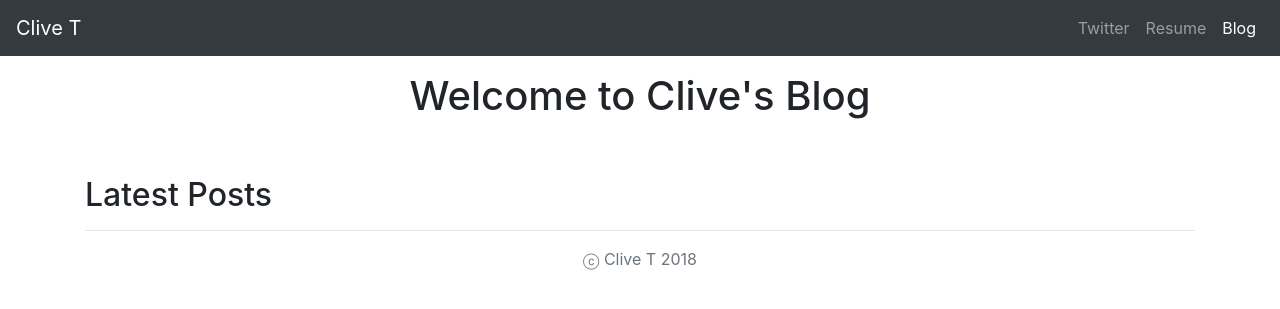
After one commit to clive107/portfolio-project, a Django app: page /blog/ in a window 1280 px wide. The commit adds this page. Shown: the top 309 px of the page. Run offline with Django 3.2, Linux system fonts and the light colour scheme; data that the repository does not hold is empty; some libraries are stand-ins or nearby versions.

Commit message:
Blog functionality and polish

```diff
--- /dev/null
+++ b/blog/templates/blog/allblogs.html
@@ -0,0 +1,69 @@
+
+<!doctype html>
+<html lang="en">
+  <head>
+    {% load staticfiles %}
+    <meta charset="utf-8">
+    <meta name="viewport" content="width=device-width, initial-scale=1, shrink-to-fit=no">
+    <meta name="description" content="">
+    <meta name="author" content="">
+
+    <title>Clive's Blog</title>
+
+    <!-- Bootstrap core CSS -->
+    <link rel="stylesheet" href="https://stackpath.bootstrapcdn.com/bootstrap/4.1.3/css/bootstrap.min.css" integrity="sha384-MCw98/SFnGE8fJT3GXwEOngsV7Zt27NXFoaoApmYm81iuXoPkFOJwJ8ERdknLPMO" crossorigin="anonymous">
+  </head>
+
+  <body>
+
+    <header>
+      <nav class="navbar navbar-expand-lg navbar-dark bg-dark">
+          <a class="navbar-brand" href="{% url 'home' %}">Clive T</a>
+          <button class="navbar-toggler" type="button" data-toggle="collapse" data-target="#navbarNavAltMarkup" aria-controls="navbarNavAltMarkup" aria-expanded="false" aria-label="Toggle navigation">
+            <span class="navbar-toggler-icon"></span>
+          </button>
+          <div class="collapse navbar-collapse" id="navbarNavAltMarkup">
+            <div class="navbar-nav ml-auto">
+              <a class="nav-item nav-link" href="http://twitter.com/nickchuckwalter">Twitter</a>
+              <a class="nav-item nav-link" href="{% static 'resume.pdf' %}">Resume</a>
+              <a class="nav-item nav-link active" href="{% url 'allblogs' %}">Blog</a>
+            </div>
+          </div>
+        </nav>
+    </header>
+
+    <main role="main">
+
+      <div class="container">
+        <h1 class="text-center pt-3">Welcome to Clive's Blog</h1>
+        <br />
+        <br />
+        <h2>Latest Posts</h2>
+        <hr />
+
+        {% for blog in blogs.all %}
+          <a href="{% url 'detail' blog.id %}"><h3>{{blog.title}}</h3></a>
+          {{ blog.pub_date_pretty }}
+          <br />
+          <img class="img-fluid" src="{{ blog.image.url }}" width=200 height=200 />
+          <br />
+          <p>{{ blog.summary }}</p>
+        {% endfor %}
+      </div>
+
+    </main>
+
+    <footer class="text-muted">
+      <div class="container text-center">
+        <p>ⓒ Clive T {% now 'Y' %}</p>
+      </div>
+    </footer>
+
+    <!-- Bootstrap core JavaScript
+    ================================================== -->
+    <!-- Placed at the end of the document so the pages load faster -->
+    <script src="https://code.jquery.com/jquery-3.3.1.slim.min.js" integrity="sha384-q8i/X+965DzO0rT7abK41JStQIAqVgRVzpbzo5smXKp4YfRvH+8abtTE1Pi6jizo" crossorigin="anonymous"></script>
+    <script src="https://cdnjs.cloudflare.com/ajax/libs/popper.js/1.14.3/umd/popper.min.js" integrity="sha384-ZMP7rVo3mIykV+2+9J3UJ46jBk0WLaUAdn689aCwoqbBJiSnjAK/l8WvCWPIPm49" crossorigin="anonymous"></script>
+    <script src="https://stackpath.bootstrapcdn.com/bootstrap/4.1.3/js/bootstrap.min.js" integrity="sha384-ChfqqxuZUCnJSK3+MXmPNIyE6ZbWh2IMqE241rYiqJxyMiZ6OW/JmZQ5stwEULTy" crossorigin="anonymous"></script>
+  </body>
+</html>
--- /dev/null
+++ b/blog/urls.py
@@ -0,0 +1,7 @@
+from django.urls import path
+from . import views
+
+urlpatterns = [
+    path('', views.allblogs, name="allblogs"),
+    path('<int:blog_id>/', views.detail, name="detail")
+]
--- a/blog/views.py
+++ b/blog/views.py
@@ -1,3 +1,11 @@
-from django.shortcuts import render
+from django.shortcuts import render, get_object_or_404
 
-# Create your views here.
+from .models import Blog
+
+def allblogs(request):
+  blogs = Blog.objects
+  return render(request, 'blog/allblogs.html', {'blogs': blogs})
+
+def detail(request, blog_id):
+  detailblog = get_object_or_404(Blog, pk=blog_id)
+  return render(request, 'blog/detail.html', {'blog': detailblog})
--- a/portfolio/settings.py
+++ b/portfolio/settings.py
@@ -123,6 +123,12 @@ USE_TZ = True
 # Static files (CSS, JavaScript, Images)
 # https://docs.djangoproject.com/en/2.1/howto/static-files/
 
+STATICFILES_DIRS = [
+    os.path.join(BASE_DIR, 'portfolio/static/')
+]
+
+STATIC_ROOT = os.path.join(BASE_DIR, 'static')
+
 STATIC_URL = '/static/'
 
 MEDIA_ROOT = os.path.join(BASE_DIR, 'media')
--- a/portfolio/urls.py
+++ b/portfolio/urls.py
@@ -14,7 +14,7 @@ Including another URLconf
     2. Add a URL to urlpatterns:  path('blog/', include('blog.urls'))
 """
 from django.contrib import admin
-from django.urls import path
+from django.urls import path, include
 from django.conf import settings # this import the settings file we have in the portfolio
 from django.conf.urls.static import static
 import jobs.views
@@ -22,5 +22,6 @@ import jobs.views
 urlpatterns = [
     path('admin/', admin.site.urls),
     path('', jobs.views.home, name='home'),
+    path('blog/', include('blog.urls'))
 ] + static(settings.MEDIA_URL, document_root=settings.MEDIA_ROOT)
 # whenever you're adding some static files, we want to have the media url & root
```
Also changed, not shown: blog/models.py (+9 -0 lines), blog/templates/blog/detail.html (added, +62 -0 lines), jobs/templates/jobs/home.html (+9 -8 lines), portfolio/static/nick.jpg (added), 3 other files.
